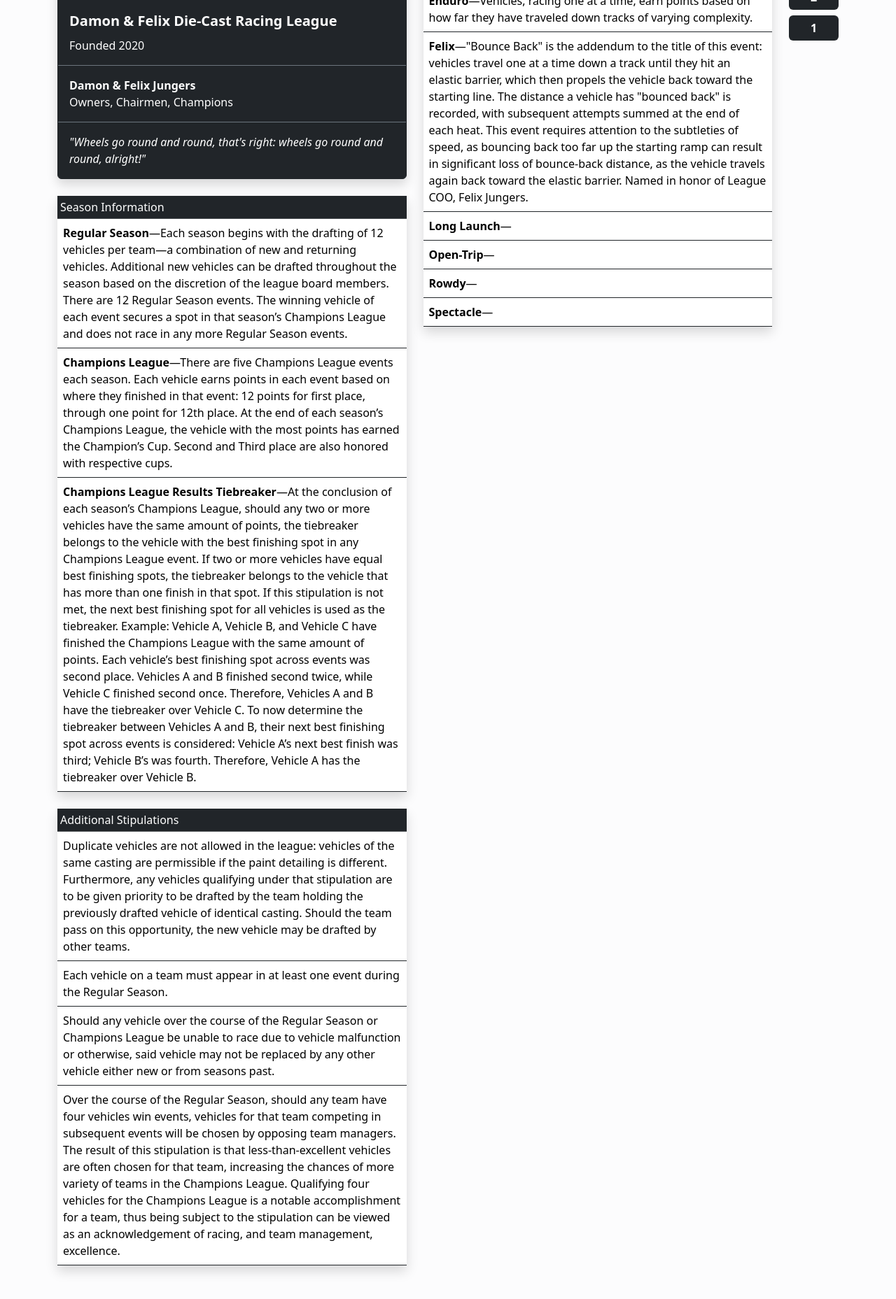
After one commit to peterjungers/dfdrl, a Flask app: page /about in a window 1280 px wide. The commit adds this page. Shown: the part 510-2367 px from the top of the page at 70% size. Run offline with Flask 2, Linux system fonts and the light colour scheme; data that the repository does not hold is empty.

Commit message:
About page begun

```diff
--- a/dfdrl/main/routes.py
+++ b/dfdrl/main/routes.py
@@ -34,6 +34,7 @@
 def season(season_num):
     title = f"Season {season_num}"
 
+    season_duration = get_season_duration(season_num)
     regular_season, champions_league = get_season(season_num)
     # cl stands for Champions League:
     cl_results, champion = get_cl_results(season_num)
@@ -41,6 +42,7 @@
     return render_template("season.html",
                            title=title,
                            season_num=season_num,
+                           season_duration=season_duration,
                            regular_season=regular_season,
                            champions_league=champions_league,
                            cl_results=cl_results,
@@ -51,18 +53,23 @@
 def vehicles():
     title = "Vehicles"
 
-    # Remember to add Count
-    # headings = ("Vehicle", "Team", "Weight(g)", "First Season",
-    #             "Events", "Champion", "Second", "Third")
-
     league_vehicles = db.session.execute(
                       select(Vehicle).order_by(Vehicle.name)
                       )
 
     return render_template("vehicles.html",
                            title=title,
-                           # headings=headings,
                            league_vehicles=league_vehicles)
+
+
+@main.route("/about")
+def about():
+    title = "About"
+
+    affiliates = get_affiliates()
+
+    return render_template("about.html", title=title,
+                           affiliates=affiliates)
 
 
 def get_team_leaderboard():
@@ -170,78 +177,62 @@
     return affiliates
 
 
+def get_season_duration(season_num):
+    # Gets both Regular Season and Champions League events:
+    racing_season = db.session.execute(
+                    select(Event)
+                    .filter(Event.season_num == season_num)
+                    )
+    dates = []
+    for row in racing_season:
+        dates.append(row.Event.date)
+
+    def get_season_name(year):
+        if (year.month, year.day) < (3, 20):
+            season_name = "Winter"
+        elif (year.month, year.day) < (6, 17):
+            season_name = "Spring"
+        elif (year.month, year.day) < (9, 21):
+            season_name = "Summer"
+        elif (year.month, year.day) < (12, 21):
+            season_name = "Fall"
+        return season_name
+
+    date_start = min(dates)
+    season_name_start = get_season_name(date_start)
+    date_end = max(dates)
+    season_name_end = get_season_name(date_end)
+
+    if (date_start.year == date_end.year
+        and season_name_start == season_name_end):
+        # eg, Summer 2020:
+        season_duration = f"{season_name_start} {date_start.year}"
+    elif date_start.year == date_end.year:
+        # eg, Summer–Fall 2020
+        season_duration = (f"{season_name_start}–"
+                           f"{season_name_end} {date_start.year}")
+    elif date_start.year != date_end.year:
+        # eg, Fall 2020–Winter 2021:
+        season_duration = (f"{season_name_start} {date_start.year}–"
+                           f"{season_name_end} {date_end.year}")
+
+    return season_duration
+
+
 def get_season(season_num):
     def query(boolean):
         q = db.session.execute(
             select(Event, Vehicle)
-            .filter(Event.season_num == season_num,
-                    Event.winner == Vehicle.id,
-                    Event.champions_league == boolean)
-            )
+                .filter(Event.season_num == season_num,
+                        Event.winner == Vehicle.id,
+                        Event.champions_league == boolean)
+        )
         return q
 
     regular_season = query(False)
     champions_league = query(True)
 
-
-
-
-    reg_dates = []
-    for row in regular_season:
-        reg_dates.append(row.Event.date)
-
-    cl_dates = []
-    for row in champions_league:
-        cl_dates.append(row.Event.date)
-
-    def get_season(year):
-        if (year.month, year.day) < (3, 20):
-            season = "Winter"
-        elif (year.month, year.day) < (6, 17):
-            season = "Spring"
-        elif (year.month, year.day) < (9, 21):
-            season = "Summer"
-        elif (year.month, year.day) < (12, 21):
-            season = "Fall"
-
-        return season
-
-    date_start = min(reg_dates)
-    season_start = get_season(date_start)
-    date_end = max(cl_dates)
-    season_end = get_season(date_end)
-
-    if date_start.year == date_end.year and season_start == season_end:
-        season_duraton = f"{season_start} {date_start.year}"
-    elif date_start.year == date_end.year:
-            season_duraton = f"{season_start}–{season_end} {date_start.year}"
-    elif date_start != date_end:
-        season_duraton = f"{season_start} {date_start.year}–{season_end} {date_end.year}"
-
-    print(season_duraton)
-
-
-
-
-
-
     return regular_season, champions_league
-
-
-def get_season_duration(dates):
-    dates = []
-    for row in regular_season:
-        dates.append(row.Event.date)
-
-    for date in dates:
-        if (date.month, date.day) <= (3, 21):
-            season = "Winter"
-        elif (date.month, date.day) <= (6, 21):
-            season = "Spring"
-        elif (date.month, date.day) <= (9, 21):
-            season = "Summer"
-        elif (date.month, date.day) <= (12, 21):
-            season = "Fall"
 
 
 def get_cl_results(season_num):
--- a/dfdrl/static/script.js
+++ b/dfdrl/static/script.js
@@ -1,8 +1,8 @@
 function set_team_class(active_page_season, team) {
     const seasons = [10, 9, 8, 7, 6, 5, 4, 3, 2, 1];
 
-    seasons.forEach(number => {
-        instances = document.querySelectorAll(".team-active-" + number);
+    seasons.forEach(season_num => {
+        instances = document.querySelectorAll(".team-active-" + season_num);
 
         /* Adding index number (i.e., team[0]) is a workaround in Jinja2;
         see seasons.html for more info. */
--- /dev/null
+++ b/dfdrl/templates/about.html
@@ -0,0 +1,153 @@
+{% extends "template.html" %}
+{% set active_page = "about" %}
+
+{% block content %}
+    <div class="row">
+        <div class="col-md-6">
+            <div class="card text-bg-dark mb-4 border-dark shadow">
+                <img class="img-card-top" src="{{ url_for('static', filename='images/vehicles.jpg') }}" alt="Pile of league vehicles on the floor.">
+                <div class="card-body border-secondary border-bottom">
+                    <div class="d-sm-flex gap-1 d-block d-sm-none">
+                        <p class="card-title fs-5 fw-bold mb-0">Damon & Felix</p>
+                        <p class="card-title fs-5 fw-bold">Die-Cast Racing League</p>
+                    </div>
+                    <p class="card-title d-none d-md-block fs-5 fw-bold">Damon & Felix Die-Cast Racing League</p>
+                    <p class="card-text mb-0">Founded 2020</p>
+                </div>
+                <div class="card-body border-secondary border-bottom">
+                    <p class="card-text fw-bold mb-0">Damon & Felix Jungers</p>
+                    <p class="card-text fw-light">Owners, Chairmen, Champions</p>
+                </div>
+                <div class="card-body">
+                    <p class="card-text fst-italic">"Wheels go round and round, that's right: wheels go round and round, alright!"</p>
+                </div>
+            </div>
+
+            <table class="table table-sm bg-dark bg-opacity-25 mb-4 border-bottom border-dark shadow">
+                <thead class="table-dark">
+                    <tr>
+                        <th class="fw-normal" scope="col">Season Information</th>
+                    </tr>
+                </thead>
+                <tbody>
+                    <tr>
+                        <td class="fw-light p-2">
+                            <span class="fw-bold">Regular Season</span>—Each season begins with the drafting of 12 vehicles per team—a combination of new and returning vehicles. Additional new vehicles
+                            can be drafted throughout the season based on the discretion of the league board members. There are 12 Regular Season events. The winning vehicle of each event secures a spot
+                            in that season’s Champions League and does not race in any more Regular Season events.
+                        </td>
+                    </tr>
+                    <tr>
+                        <td class="fw-light p-2">
+                            <span class="fw-bold">Champions League</span>—There are five Champions League events each season. Each vehicle earns points in each event based on where they finished in that
+                            event: 12 points for first place, through one point for 12th place. At the end of each season’s Champions League, the vehicle with the most points has earned the Champion’s
+                            Cup. Second and Third place are also honored with respective cups.
+                        </td>
+                    </tr>
+                    <tr>
+                        <td class="fw-light p-2">
+                            <span class="fw-bold">Champions League Results Tiebreaker</span>—At the conclusion of each season’s Champions League, should any two or more vehicles have the same amount
+                            of points, the tiebreaker belongs to the vehicle with the best finishing spot in any Champions League event. If two or more vehicles have equal best finishing spots, the
+                            tiebreaker belongs to the vehicle that has more than one finish in that spot. If this stipulation is not met, the next best finishing spot for all vehicles is used as the
+                            tiebreaker. Example: Vehicle A, Vehicle B, and Vehicle C have finished the Champions League with the same amount of points. Each vehicle’s best finishing spot across events
+                            was second place. Vehicles A and B finished second twice, while Vehicle C finished second once. Therefore, Vehicles A and B have the tiebreaker over Vehicle C. To
+                            now determine the tiebreaker between Vehicles A and B, their next best finishing spot across events is considered: Vehicle A’s next best finish was third; Vehicle B’s was
+                            fourth. Therefore, Vehicle A has the tiebreaker over Vehicle B.
+                        </td>
+                    </tr>
+                </tbody>
+            </table>
+
+            <table class="table table-sm bg-dark bg-opacity-25 mb-4 border-bottom border-dark shadow">
+                <thead class="table-dark">
+                    <tr>
+                        <th class="fw-normal" scope="col">Additional Stipulations</th>
+                    </tr>
+                </thead>
+                <tbody>
+                    <tr>
+                        <td class="fw-light p-2">
+                            Duplicate vehicles are not allowed in the league: vehicles of the same casting are permissible if the paint detailing is different. Furthermore, any vehicles qualifying under
+                            that stipulation are to be given priority to be drafted by the team holding the previously drafted vehicle of identical casting. Should the team pass on this opportunity, the
+                            new vehicle may be drafted by other teams.
+                        </td>
+                    </tr>
+                    <tr>
+                        <td class="fw-light p-2">
+                            Each vehicle on a team must appear in at least one event during the Regular Season.
+                        </td>
+                    </tr>
+                    <tr>
+                        <td class="fw-light p-2">
+                            Should any vehicle over the course of the Regular Season or Champions League be unable to race due to vehicle malfunction or otherwise, said vehicle may not be replaced by
+                            any other vehicle either new or from seasons past.
+                        </td>
+                    </tr>
+                    <tr>
+                        <td class="fw-light p-2">
+                            Over the course of the Regular Season, should any team have four vehicles win events, vehicles for that team competing in subsequent events will be chosen by opposing team
+                            managers. The result of this stipulation is that less-than-excellent vehicles are often chosen for that team, increasing the chances of more variety of teams in the Champions
+                            League. Qualifying four vehicles for the Champions League is a notable accomplishment for a team, thus being subject to the stipulation can be viewed as an acknowledgement of
+                            racing, and team management, excellence.
+                        </td>
+                    </tr>
+                </tbody>
+            </table>
+        </div>
+
+        <div class="col-md-6">
+            <table class="table table-sm bg-dark bg-opacity-25 mb-4 border-bottom border-dark shadow">
+                <thead class="table-dark">
+                    <tr>
+                        <th class="fw-normal" scope="col">Events</th>
+                    </tr>
+                </thead>
+                <tbody>
+                    <tr>
+                        <td class="fw-light p-2">
+                            <span class="fw-bold">Damon</span>—A drag race event between two vehicles at a time, consisting historically of a tournament bracket, but later incorporating a group stage as well. Named in honor of League CEO, Damon Jungers.
+                        </td>
+                    </tr>
+                    <tr>
+                        <td class="fw-light p-2">
+                            <span class="fw-bold">Double Double</span>—Nearly identical to a Rowdy (see below), but with one significant difference: rather than each vehicle racing on its own track, four vehicles race on two tracks, with a front and a back row of two vehicles (hence, the vehicles are "doubled" up). Vehicle starting positions are cycled through four races per heat. With the advent of five racing teams in Season 11, the Double Double appears now only as a Champions League event.
+                        </td>
+                    </tr>
+                    <tr>
+                        <td class="fw-light p-2">
+                            <span class="fw-bold">Enduro</span>—Vehicles, racing one at a time, earn points based on how far they have traveled down tracks of varying complexity.
+                        </td>
+                    </tr>
+                    <tr>
+                        <td class="fw-light p-2">
+                            <span class="fw-bold">Felix</span>—"Bounce Back" is the addendum to the title of this event: vehicles travel one at a time down a track until they hit an elastic barrier, which then propels the vehicle back toward the starting line. The distance a vehicle has "bounced back" is recorded, with subsequent attempts summed at the end of each heat. This event requires attention to the subtleties of speed, as bouncing back too far up the starting ramp can result in significant loss of bounce-back distance, as the vehicle travels again back toward the elastic barrier. Named in honor of League COO, Felix Jungers.
+                        </td>
+                    </tr>
+                    <tr>
+                        <td class="fw-light p-2">
+                            <span class="fw-bold">Long Launch</span>—
+                        </td>
+                    </tr>
+                    <tr>
+                        <td class="fw-light p-2">
+                            <span class="fw-bold">Open-Trip</span>—
+                        </td>
+                    </tr>
+                    <tr>
+                        <td class="fw-light p-2">
+                            <span class="fw-bold">Rowdy</span>—
+                        </td>
+                    </tr>
+                    <tr>
+                        <td class="fw-light p-2">
+                            <span class="fw-bold">Spectacle</span>—
+                        </td>
+                    </tr>
+                </tbody>
+            </table>
+        </div>
+    </div>
+
+
+
+{% endblock content %}
--- a/dfdrl/templates/season.html
+++ b/dfdrl/templates/season.html
@@ -1,14 +1,16 @@
 {% extends "template.html" %}
 {#{% set active_page = "seasons" %}#}
 {% set active_page = "season/" %} {# Used in script.js #}
-{% set number = season_num %}
+{% set season_num = season_num %}
 {% set team = [] %} {# Accessed in script.js using team[0] See below for more info. #}
+{% set season_duration = season_duration %}
 
 {% for row in champion %}
     {% set t = team.append(row.Vehicle.team.name|lower) %} {# Appending to a list is a workaround to obtain team lower name for template.html #}
 {% endfor %}
 
 {% block content %}
+    {{ hi }}
     <div class="row">
         <div class="col-12">
             <div class="row">
@@ -21,7 +23,7 @@
                                 <p class="card-text fs-5 fw-light">Team {{ row.Vehicle.team.name }}</p>
                             </div>
                             <ul class="list-group list-group-flush">
-                                <li class="list-group-item fw-light text-bg-dark">Season {{ number }} Champion</li>
+                                <li class="list-group-item fw-light text-bg-dark">Season {{ season_num }} Champion</li>
                             </ul>
                         </div>
                     {% endfor %}
--- a/dfdrl/templates/template.html
+++ b/dfdrl/templates/template.html
@@ -57,7 +57,7 @@
                              <a class="nav-link {{ macros.set_class_active(active_page, 'vehicles') }}" href="{{ url_for('main.vehicles') }}">Vehicles</a>
                         </li>
                         <li class="nav-item">
-                            <a class="nav-link {{ macros.set_class_active(active_page, 'about') }}" href="#">About</a>
+                            <a class="nav-link {{ macros.set_class_active(active_page, 'about') }}" href="{{ url_for('main.about') }}">About</a>
                         </li>
                     </ul>
                 </div>
@@ -70,13 +70,13 @@
             <!-- Main content -->
             <div class="col-xl-11 col-lg-12">
                 <div class="d-md-flex gap-0 column-gap-3 mb-3">
-                    <h1 class="d-none d-md-block fs-5 fw-bold">Damon & Felix Die-Cast Racing League</h1>
+                    <h1 class="d-none d-lg-block fs-5 fw-bold">Damon & Felix Die-Cast Racing League</h1>
                     <div class="d-flex gap-0 column-gap-3">
-                        <p class="h2 d-none d-md-block fs-5 fw-light ">//</p>
+                        <p class="h2 d-none d-lg-block fs-5 fw-light ">//</p>
                         <h2 class="fs-5 fw-normal">{{ title }}</h2>
-                        {% if number %}
-                            <p class="h2 fs-5 fw-light">//</p>
-                            <h2 class="fs-5 fw-light">Spring–Fall 2022</h2>
+                        {% if season_duration %}
+                            <p class="h2 d-none d-sm-block fs-5 fw-light">//</p>
+                            <h2 class="d-none d-sm-block fs-5 fw-light">{{ season_duration }}</h2>
                         {% endif %}
                     </div>
                 </div>
@@ -109,9 +109,9 @@
     <!-- Bootstrap JS -->
     <script src="https://cdn.jsdelivr.net/npm/bootstrap@5.3.0-alpha1/dist/js/bootstrap.bundle.min.js" integrity="sha384-w76AqPfDkMBDXo30jS1Sgez6pr3x5MlQ1ZAGC+nuZB+EYdgRZgiwxhTBTkF7CXvN" crossorigin="anonymous"></script>
     <!-- Custom JS -->
-    {% if number %} {# Script is run only for season pages #}
+    {% if season_num %} {# Script is run only for season pages #}
         <script type="text/javascript">
-            const active_page_season = {{ active_page|default("")|tojson|safe }} + {{ number }};
+            const active_page_season = {{ active_page|default("")|tojson|safe }} + {{ season_num }};
             const team = {{ team|default("")|tojson|safe }};
         </script>
     {% endif %}
```
Also changed, not shown: dfdrl/templates/contact.html (deleted, +0 -10 lines), dfdrl/templates/index.html (+7 -7 lines).
